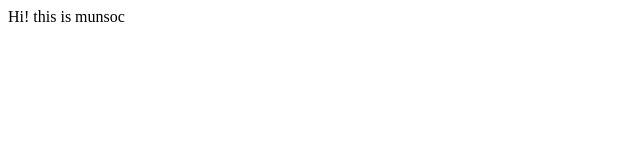
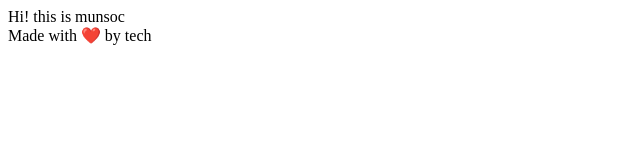
Before and after one commit to demoaccount1323/demo-repo, a plain HTML site: page index.html in a window 1280 px wide. Shown: the whole page, without its empty margins (0-640 px from the left). Drawn offline with Linux system fonts and the light colour scheme.

Commit message:
updating index.html

```diff
--- a/index.html
+++ b/index.html
@@ -7,5 +7,8 @@
 </head>
 <body>
     Hi! this is munsoc
+    <footer>
+        Made with ❤️ by tech
+    </footer>
 </body>
 </html>
```
